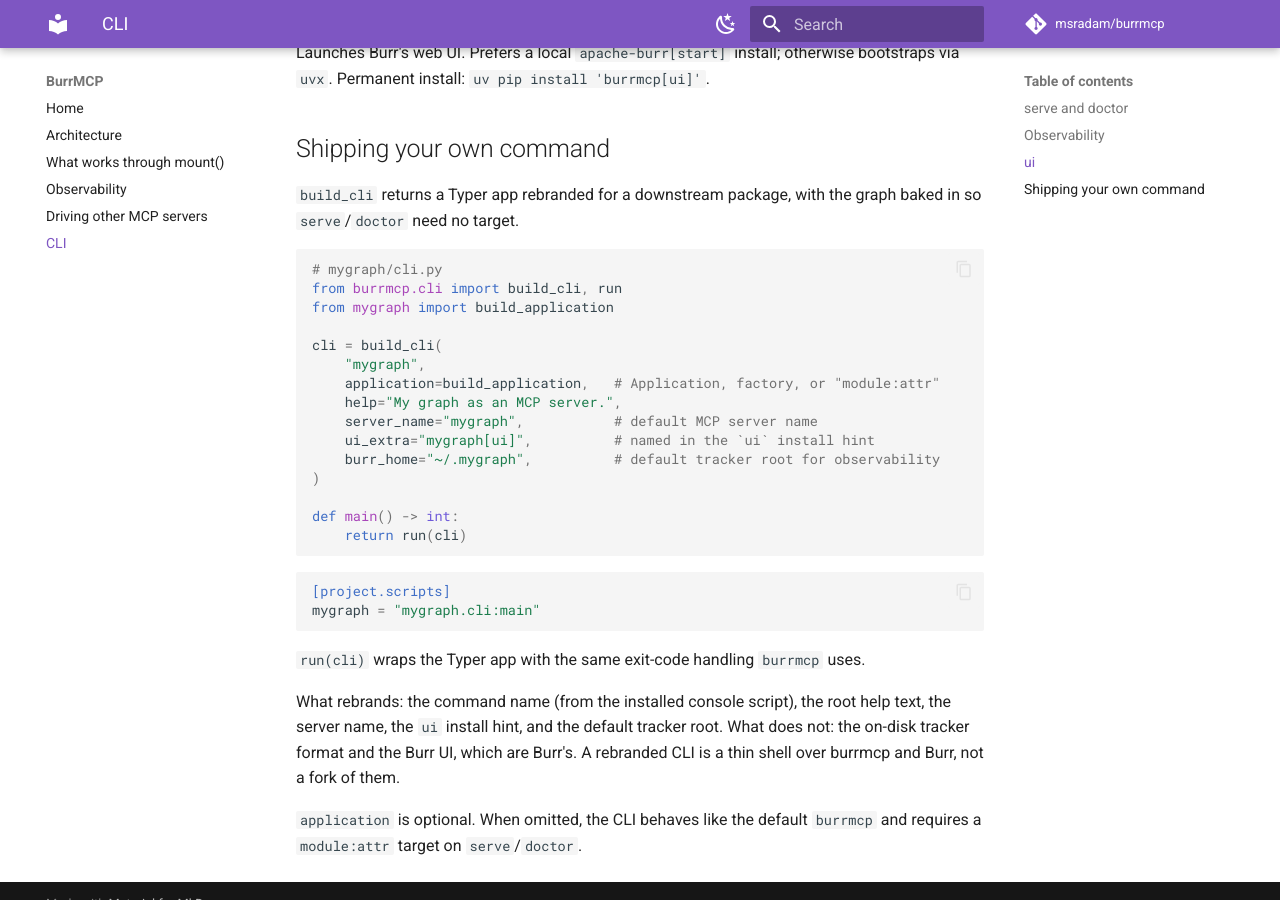
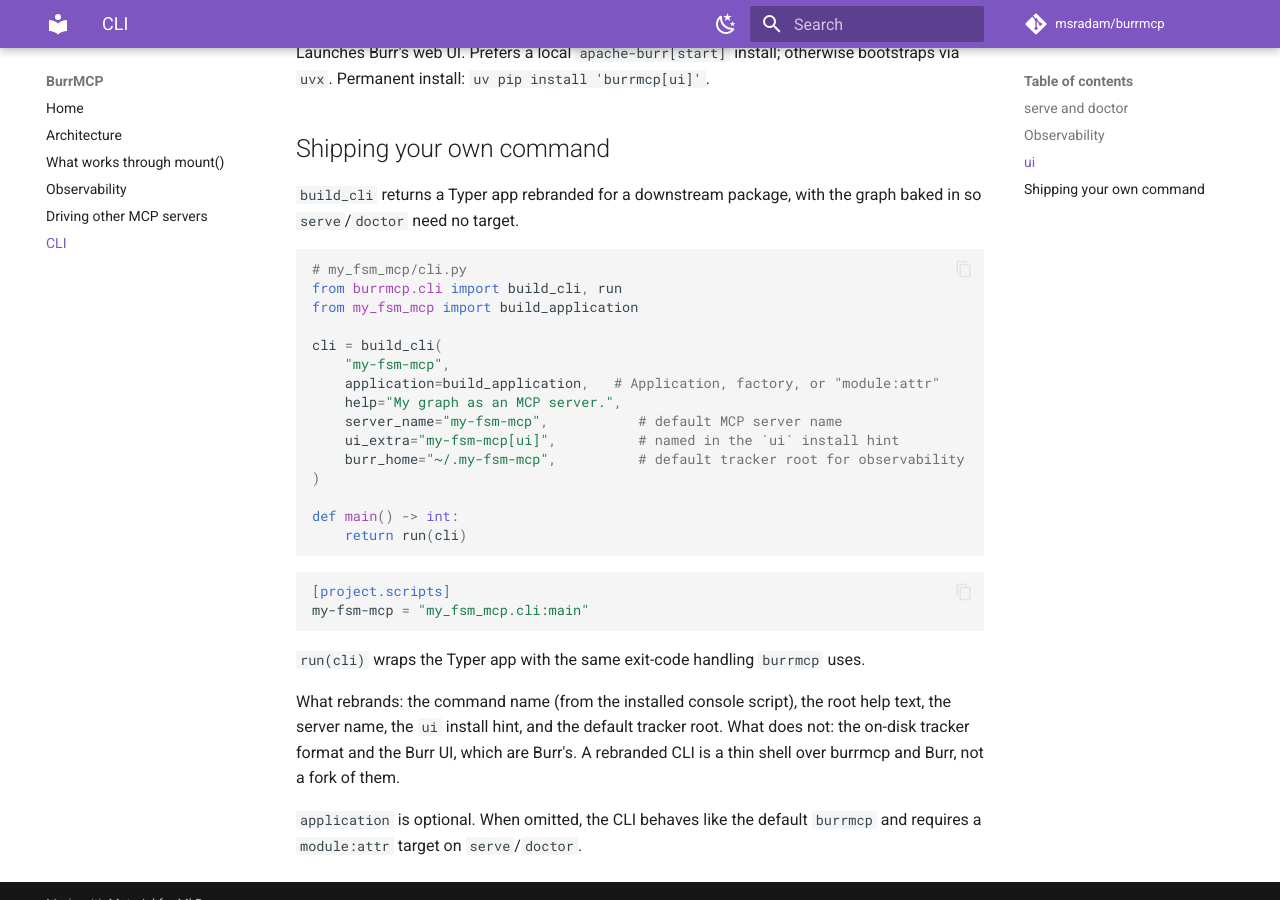
Before and after one commit to msradam/burrmcp, an MkDocs documentation site: the page built from docs/cli.md, in a window 1280 px wide and 900 px high, scrolled down 1072 px. Built offline with MkDocs 1.6.1 and Material for MkDocs 9.7.7, drawn with Linux system fonts in a browser that asks for light colours; comment, search, counter and statistics services are not loaded.

Commit message:
docs: move demo artifacts under demos/, re-record gifs, rename CLI example
Move demo.gif and demo.tape out of the repo root into demos/ alongside the
other recordings; update the README hero reference.

Re-record all three gifs for legibility: larger font and tighter frames on
the observability and watch recordings, and a hero gif that opens on the agent
transcript instead of a Python launch command (demo_play.py now clears the
screen when run interactively). Stop tracking the VHS Screenshot verification
frames; they regenerate from the tapes.

Rename the build_cli rebranding example from mygraph to my-fsm-mcp (command
name hyphenated, import path my_fsm_mcp) in the README, docs, and docstring.

````diff
--- a/docs/cli.md
+++ b/docs/cli.md
@@ -54,17 +54,17 @@
 graph baked in so `serve`/`doctor` need no target.
 
 ```python
-# mygraph/cli.py
+# my_fsm_mcp/cli.py
 from burrmcp.cli import build_cli, run
-from mygraph import build_application
+from my_fsm_mcp import build_application
 
 cli = build_cli(
-    "mygraph",
+    "my-fsm-mcp",
     application=build_application,   # Application, factory, or "module:attr"
     help="My graph as an MCP server.",
-    server_name="mygraph",           # default MCP server name
-    ui_extra="mygraph[ui]",          # named in the `ui` install hint
-    burr_home="~/.mygraph",          # default tracker root for observability
+    server_name="my-fsm-mcp",           # default MCP server name
+    ui_extra="my-fsm-mcp[ui]",          # named in the `ui` install hint
+    burr_home="~/.my-fsm-mcp",          # default tracker root for observability
 )
 
 def main() -> int:
@@ -73,7 +73,7 @@
 
 ```toml
 [project.scripts]
-mygraph = "mygraph.cli:main"
+my-fsm-mcp = "my_fsm_mcp.cli:main"
 ```
 
 `run(cli)` wraps the Typer app with the same exit-code handling `burrmcp` uses.
````
Also changed, not shown: README.md (+5 -5 lines), demo.gif (deleted), 12 other files.
